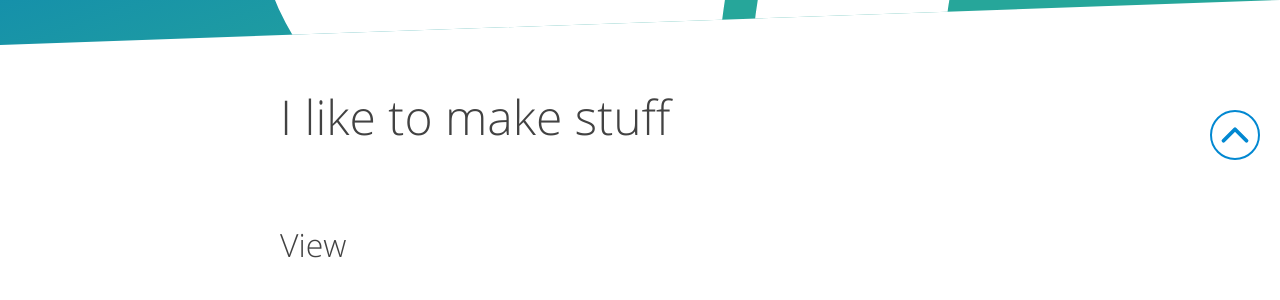
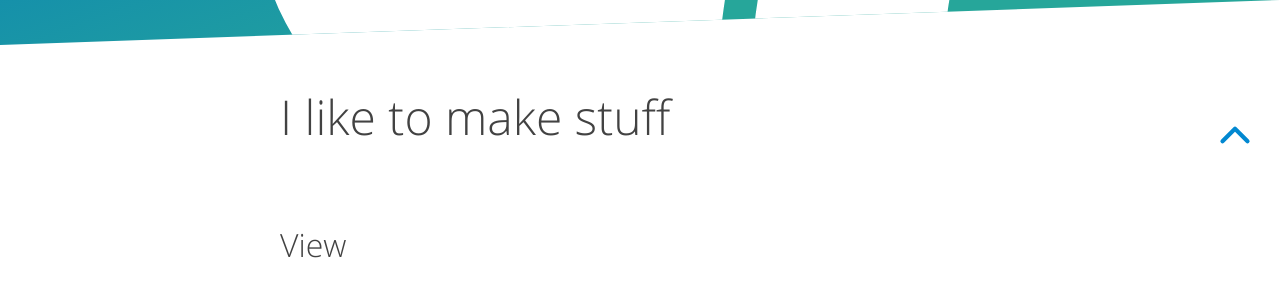
Before and after one commit to marc2o/marc2o.github.io, a Jekyll site: the page built from about.md, in a window 1280 px wide. Shown: the part 720-1020 px from the top of the page. Built offline with Jekyll 4.4.1, drawn with Linux system fonts in a browser that asks for light colours.

Commit message:
Update article.css

```diff
--- a/assets/css/article.css
+++ b/assets/css/article.css
@@ -404,7 +404,6 @@ div.return_to_top>a.button {
     line-height: 2.5rem;
     white-space: nowrap;
     background: var(--fill-color);
-    border: 0.1rem solid var(--spot-color);
     border-radius: 1.25rem;
     cursor: pointer;
 }
```
